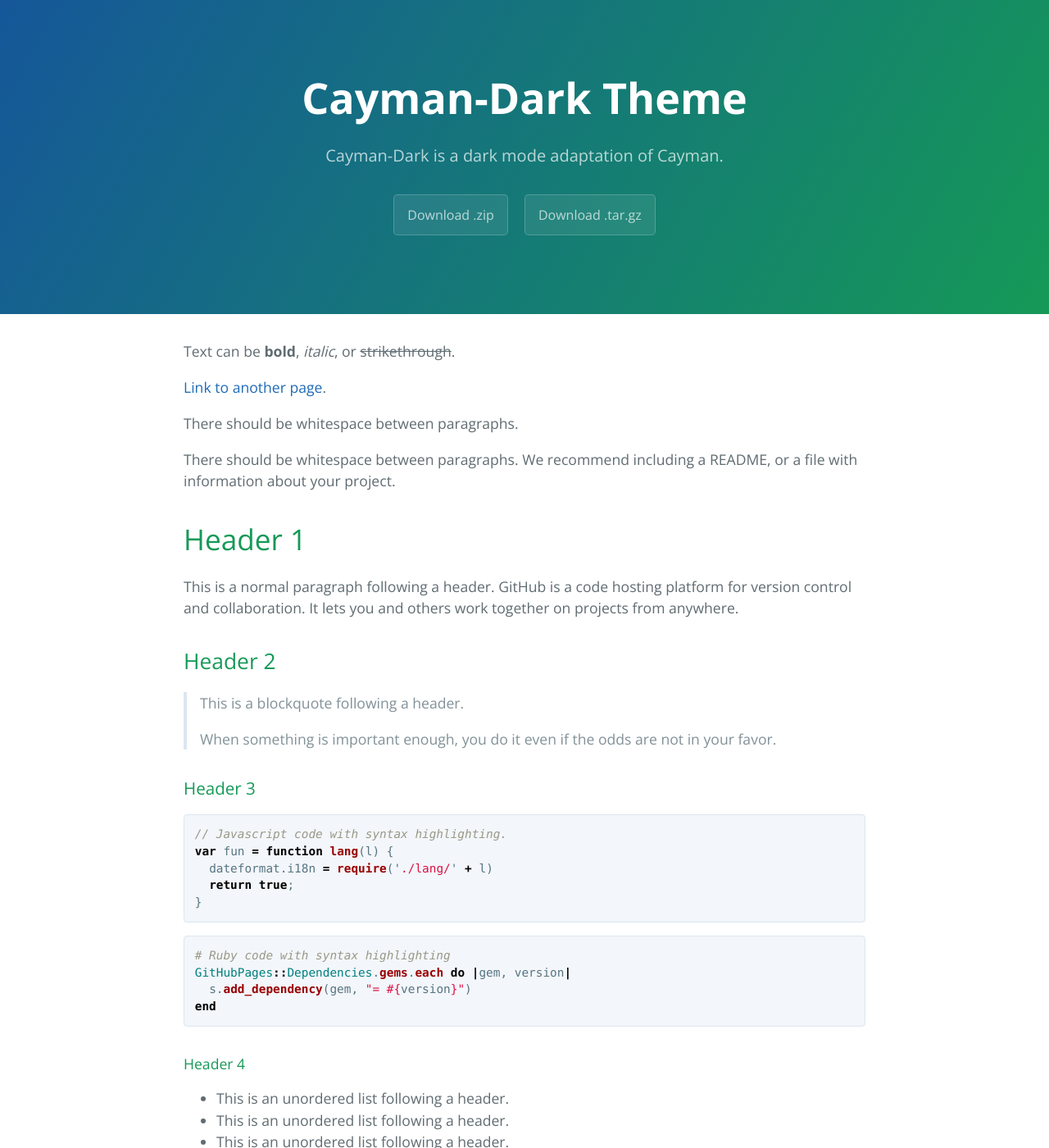
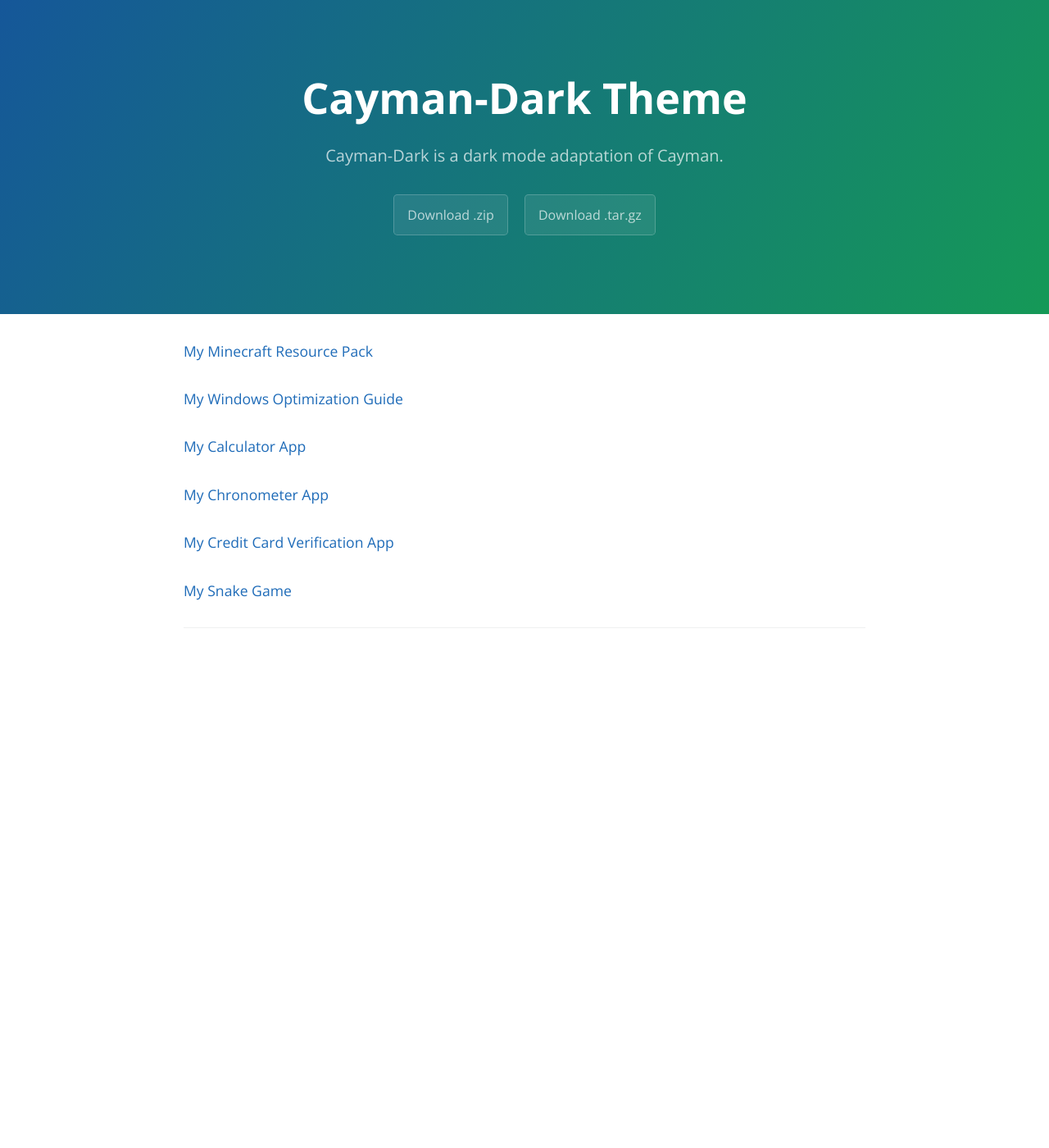
Before and after one commit to PouletEnSlip/pouletenslip.github.io, a Jekyll site: the page built from index.md, in a window 1280 px wide and 1400 px high. Shown: the whole window at 82% size. Built offline with Jekyll 4.4.1, drawn with Linux system fonts in a browser that asks for light colours; comment, search, counter and statistics services are not loaded; some of the changed text lies outside the part shown.

Commit message:
Update index.md

````diff
--- a/index.md
+++ b/index.md
@@ -2,122 +2,9 @@
 layout: default
 ---
 
-Text can be **bold**, _italic_, or ~~strikethrough~~.
-
-[Link to another page](./another-page.html).
-
-There should be whitespace between paragraphs.
-
-There should be whitespace between paragraphs. We recommend including a README, or a file with information about your project.
-
-# Header 1
-
-This is a normal paragraph following a header. GitHub is a code hosting platform for version control and collaboration. It lets you and others work together on projects from anywhere.
-
-## Header 2
-
-> This is a blockquote following a header.
->
-> When something is important enough, you do it even if the odds are not in your favor.
-
-### Header 3
-
-```js
-// Javascript code with syntax highlighting.
-var fun = function lang(l) {
-  dateformat.i18n = require('./lang/' + l)
-  return true;
-}
-```
-
-```ruby
-# Ruby code with syntax highlighting
-GitHubPages::Dependencies.gems.each do |gem, version|
-  s.add_dependency(gem, "= #{version}")
-end
-```
-
-#### Header 4
-
-*   This is an unordered list following a header.
-*   This is an unordered list following a header.
-*   This is an unordered list following a header.
-
-##### Header 5
-
-1.  This is an ordered list following a header.
-2.  This is an ordered list following a header.
-3.  This is an ordered list following a header.
-
-###### Header 6
-
-| head1        | head two          | three |
-|:-------------|:------------------|:------|
-| ok           | good swedish fish | nice  |
-| out of stock | good and plenty   | nice  |
-| ok           | good `oreos`      | hmm   |
-| ok           | good `zoute` drop | yumm  |
-
-### There's a horizontal rule below this.
-
-* * *
-
-### Here is an unordered list:
-
-*   Item foo
-*   Item bar
-*   Item baz
-*   Item zip
-
-### And an ordered list:
-
-1.  Item one
-1.  Item two
-1.  Item three
-1.  Item four
-
-### And a nested list:
-
-- level 1 item
-  - level 2 item
-  - level 2 item
-    - level 3 item
-    - level 3 item
-- level 1 item
-  - level 2 item
-  - level 2 item
-  - level 2 item
-- level 1 item
-  - level 2 item
-  - level 2 item
-- level 1 item
-
-### Small image
-
-![Octocat](https://github.githubassets.com/images/icons/emoji/octocat.png)
-
-### Large image
-
-![Branching](https://guides.github.com/activities/hello-world/branching.png)
-
-
-### Definition lists can be used with HTML syntax.
-
-<dl>
-<dt>Name</dt>
-<dd>Godzilla</dd>
-<dt>Born</dt>
-<dd>1952</dd>
-<dt>Birthplace</dt>
-<dd>Japan</dd>
-<dt>Color</dt>
-<dd>Green</dd>
-</dl>
-
-```
-Long, single-line code blocks should not wrap. They should horizontally scroll if they are too long. This line should be long enough to demonstrate this.
-```
-
-```
-The final element.
-```
+#### [My Minecraft Resource Pack](pages/cotcotpack.md)
+#### [My Windows Optimization Guide](pages/opti.md)
+#### [My Calculator App](https://github.com/PouletEnSlip/Calculator)
+#### [My Chronometer App](https://github.com/PouletEnSlip/Chronometer)
+#### [My Credit Card Verification App](https://github.com/PouletEnSlip/CreditCardVerification)
+#### [My Snake Game](https://github.com/PouletEnSlip/Snake)
````
